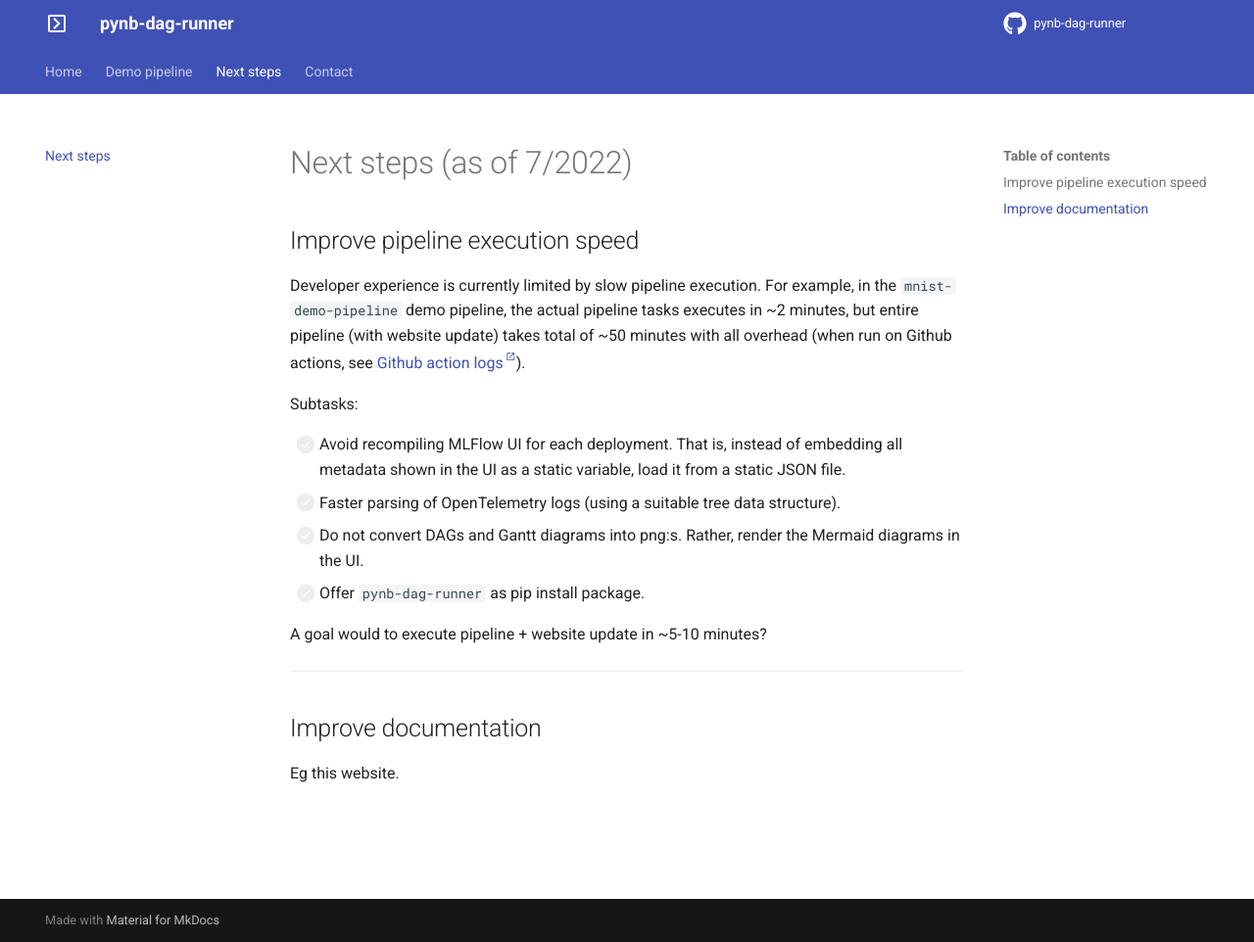
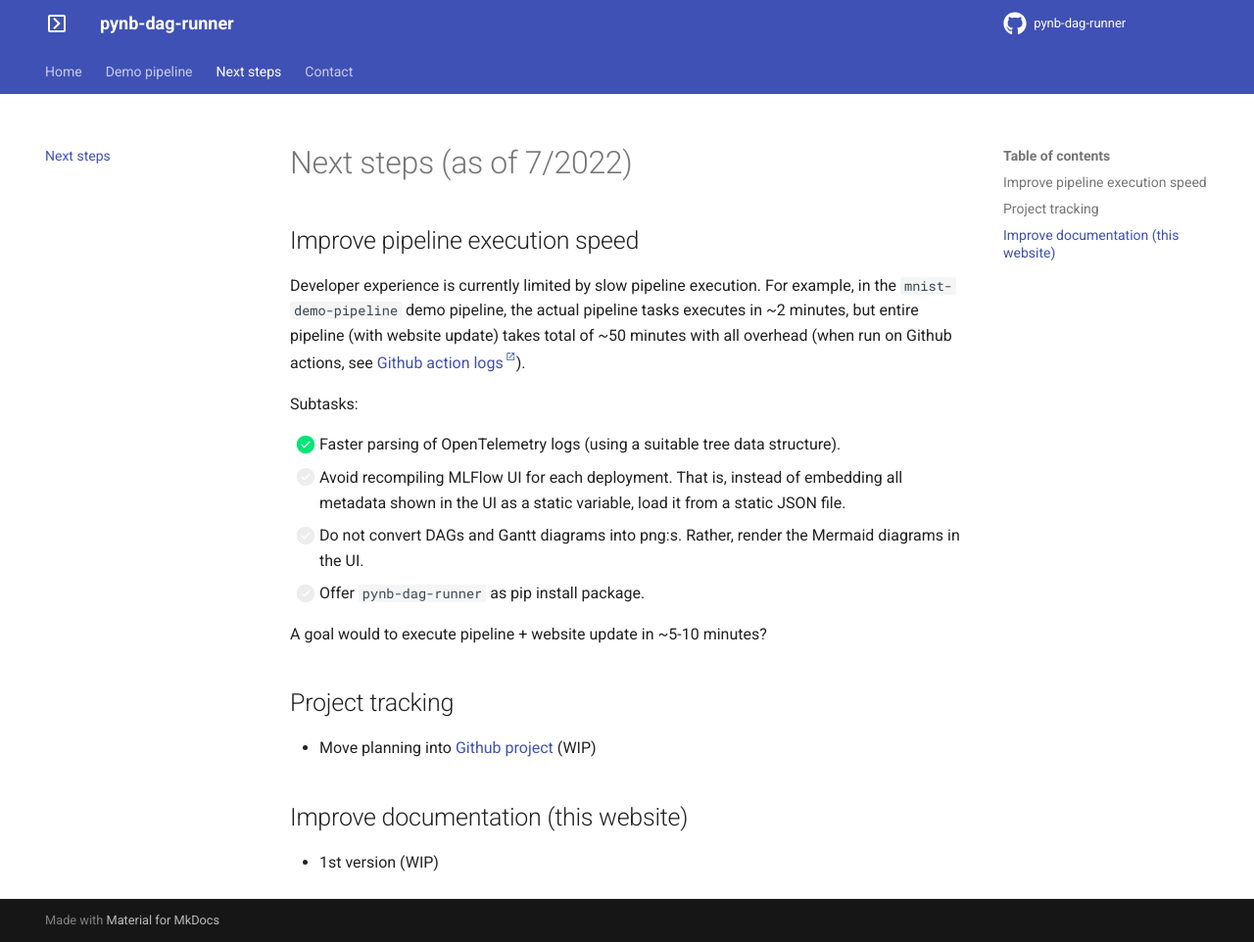
Before and after one commit to composable-logs/composable-logs, an MkDocs documentation site: the page built from docs/docs/next-steps/index.md, in a window 1280 px wide and 962 px high. Shown: the whole window at 98% size. Built offline with MkDocs 1.6.1 and Material for MkDocs 9.7.7, drawn with Linux system fonts in a browser that asks for light colours; comment, search, counter and statistics services are not loaded.

Commit message:
next steps update

```diff
--- a/docs/docs/next-steps/index.md
+++ b/docs/docs/next-steps/index.md
@@ -1,5 +1,4 @@
 # Next steps (as of 7/2022)
-
 ## Improve pipeline execution speed
 
 Developer experience is currently limited by slow pipeline execution.
@@ -11,18 +10,20 @@ but entire pipeline (with website update) takes total of ~50 minutes with all ov
 
 Subtasks:
 
+- [x] Faster parsing of OpenTelemetry logs (using a suitable tree data structure).
 - [ ] Avoid recompiling MLFlow UI for each deployment. That is, instead of
       embedding all metadata shown in the UI as a static variable, load it from a
       static JSON file.
-- [ ] Faster parsing of OpenTelemetry logs (using a suitable tree data structure).
 - [ ] Do not convert DAGs and Gantt diagrams into png:s. Rather, render the
       Mermaid diagrams in the UI.
 - [ ] Offer `pynb-dag-runner` as pip install package.
 
 A goal would to execute pipeline + website update in ~5-10 minutes?
 
----
+## Project tracking
 
-## Improve documentation
+- Move planning into [Github project](https://github.com/orgs/pynb-dag-runner/projects/2) (WIP)
 
-Eg this website.
+## Improve documentation (this website)
+
+- 1st version (WIP)
```
